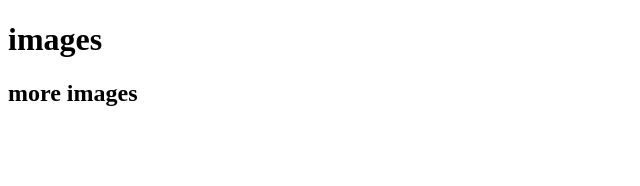
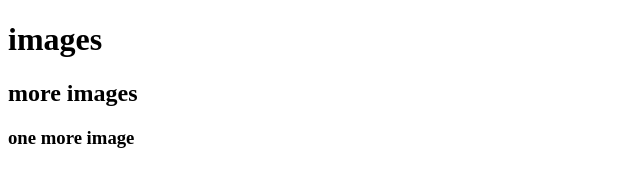
Before and after one commit to PanagiotisLoukopoulos/crap-portofolio, a plain HTML site: page index.html in a window 1280 px wide. Shown: the whole page, without its empty margins (0-640 px from the left). Drawn offline with Linux system fonts and the light colour scheme.

Commit message:
one more img

```diff
--- a/index.html
+++ b/index.html
@@ -8,5 +8,7 @@
 <body>
     <h1>images</h1>
     <h2>more images</h2>
+    <h3>one  more image</h3>
+
 </body>
 </html>
```
